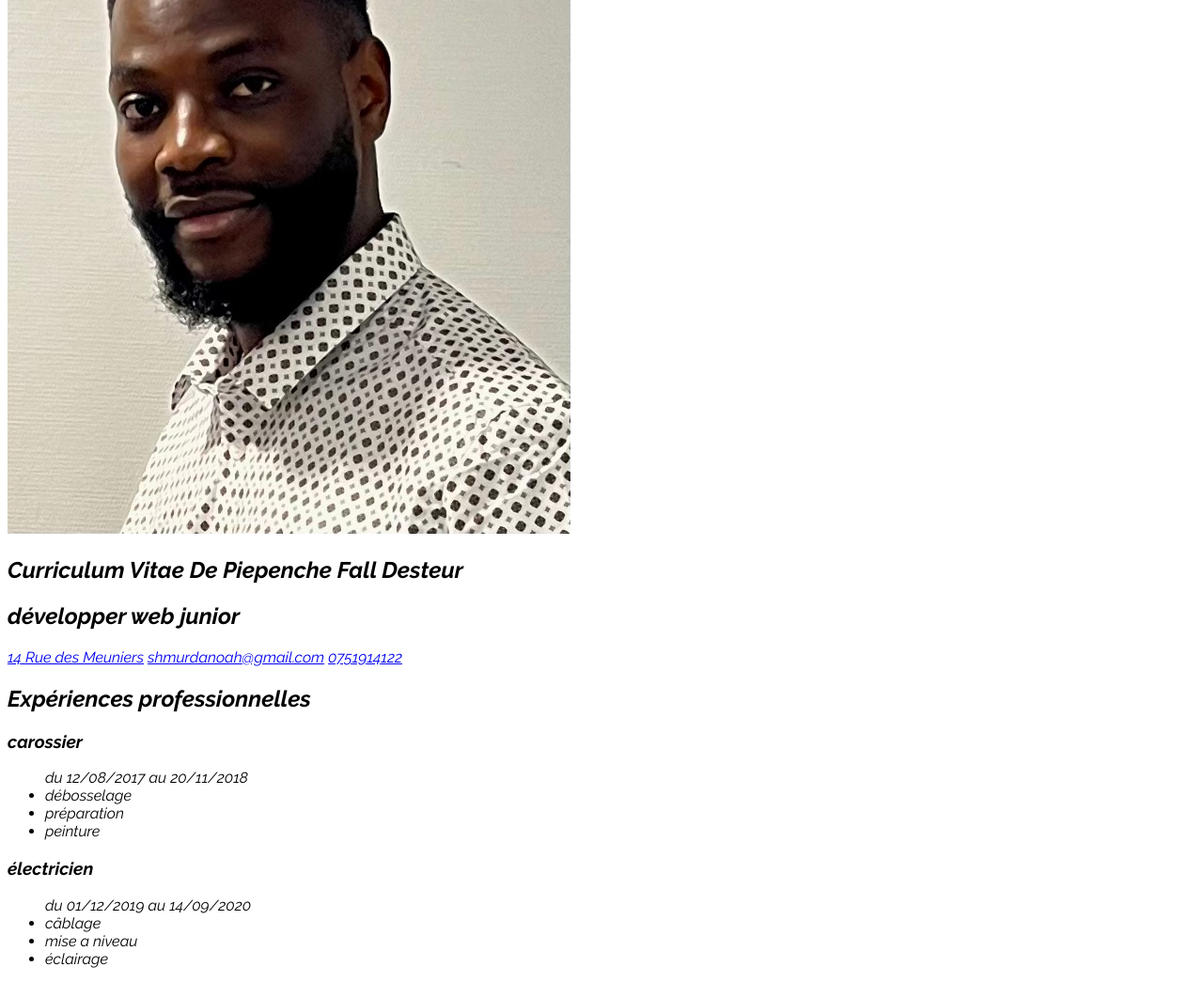
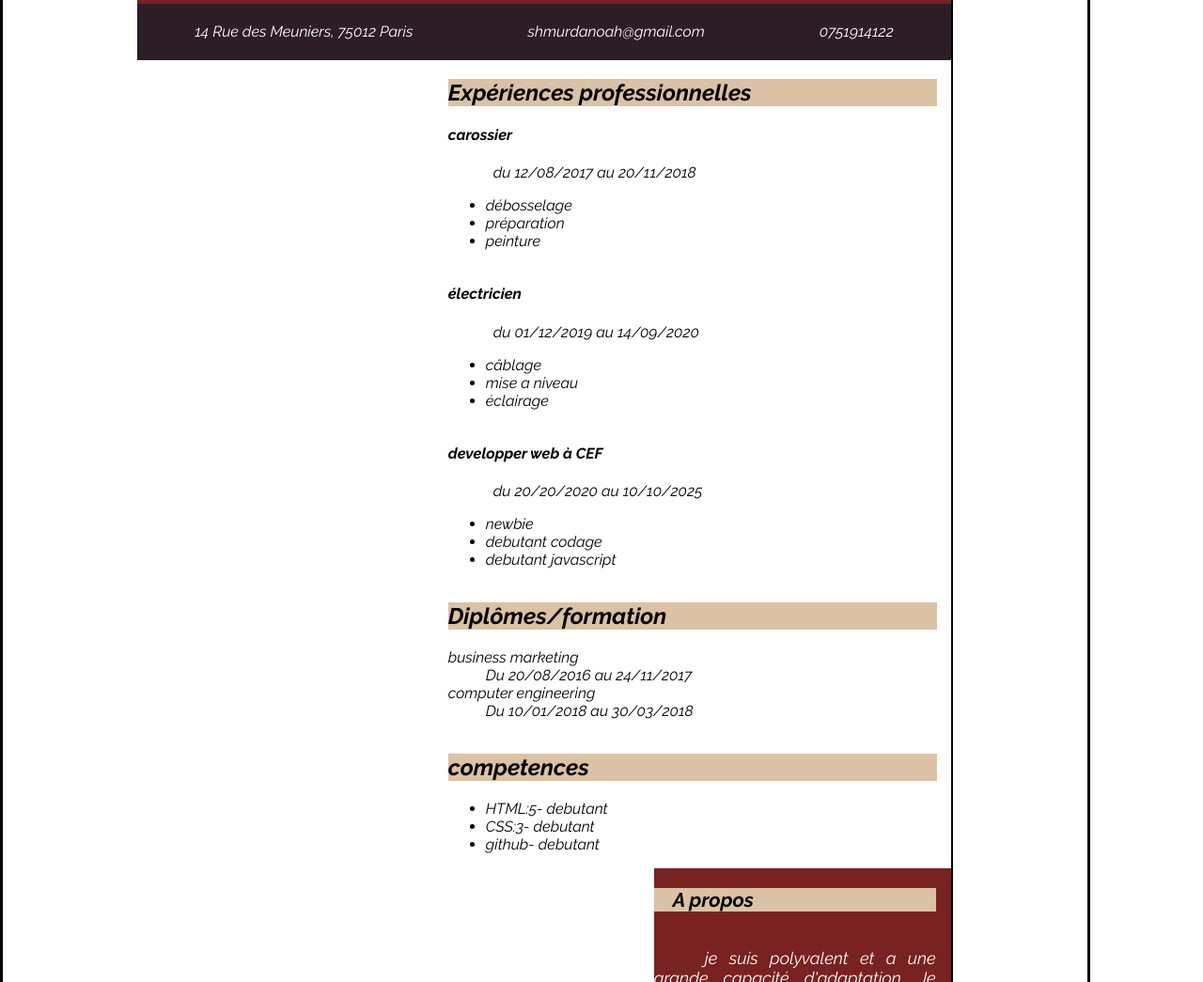
Before and after one commit to desteur1/correction-CV, a plain HTML site: page index.html in a window 1280 px wide. Shown: the part 241-1286 px from the top of the page at 94% size. Drawn offline with Linux system fonts and the light colour scheme.

Commit message:
add review css/html

```diff
--- a/assets/stylesheet/start.css
+++ b/assets/stylesheet/start.css
@@ -4,9 +4,151 @@
     src: url(/assets/font/Raleway-Italic-VariableFont_wght.ttf);
 }
 html{
-    width: 100%;
+    width: 1160px;
+    box-sizing: border-box;
+    background-color: white;
+    border: solid;
 }
 body {
     font-family:"raleway", sans-serif;
     width: 75%;
+    margin: auto;
+    display: flex;
+    flex-direction: column;
+    background-color: #782221;
+    border-right:2px solid;
+
+
 }
+
+.menu_item {
+    height: 100px;
+    width: 100px;
+    border-radius: 50px;
+    box-shadow: 1px 1px 20px 1px orange;
+    cursor: zoom-in;
+
+}
+
+.menu {
+    display: flex;
+    flex-wrap: wrap;
+    flex-direction: column;
+    justify-content: center;
+    align-content: center;
+    align-items: center;
+    height: 100%;
+    color: white;
+
+}
+a {
+    text-decoration: none;
+    color: white;
+}
+a:hover{
+    text-decoration: underline;
+}
+
+h1 {
+    font-family:"lato";
+
+}
+#skills{
+    border: none;
+    background: none;
+}
+h2, h3 {
+    background-color: #dbc2a4;
+}
+h2:hover{
+   border-left: 5px solid #2c1d27;
+}
+h3{
+    color: black;
+    padding-left: 20px;
+
+}
+
+.menu_item_active{
+    display: flex;
+    width: 100%;
+    justify-content: space-around;
+    background-color: #2c1d27;
+    height: 60px;
+    flex-wrap: wrap;
+    align-items: center;
+}
+main{
+    background-color: white;
+    display: flex;
+    flex-wrap: wrap;
+    flex-direction: row-reverse;
+    height: 100%;
+}
+.section_menu{
+    display: flex;
+    flex-wrap: wrap;
+    flex-direction: column;
+    width: 520px;
+    padding-left: 15px;
+    padding-right: 15px;
+
+
+
+}
+.aside_menu{
+background-color:#782221 ;
+display: flex;
+flex-wrap: wrap;
+flex-direction: column;
+width: 300px;
+font-size: large;
+/* line-height: 1.5em; */
+color: white;
+padding-right: 16px;
+text-align: justify;
+
+
+}
+
+p {
+    text-indent: 3em;
+}
+footer{
+    background-color: #782221;
+    display: flex;
+    height: 75px;
+    justify-content: center;
+    align-items: center;
+    flex-wrap: wrap;
+    padding-top: 20px;
+    gap: 10px;
+
+}
+#link_facebook {
+    height: 25px;
+    width: 25px;
+    opacity: 1.0;
+
+}
+#link_github {
+    display: flex;
+    height: 25px;
+    width: 25px;
+    opacity: 1.0;
+
+}
+
+small{
+    display: flex;
+    height: 100%;
+    width: 100%;
+    justify-content: center;
+    color: white;
+}
+#link_facebook:hover{
+    opacity: 0.5;
+}
+#link_github:hover{
+    opacity: 0.5;
+}
--- a/assets/stylesheet/style.css
+++ /dev/null
@@ -1,4 +0,0 @@
-@import url('https://fonts.googleapis.com/css2?family=Lato:ital,wght@1,700&display=swap');
-font-family: 'Lato', sans-serif;
-@import url('https://fonts.googleapis.com/css2?family=Raleway:ital@1&display=swap');
-font-family: 'Raleway', sans-serif;
--- a/index.html
+++ b/index.html
@@ -1,112 +1,117 @@
 <!DOCTYPE html>
-<html lang="en">
+<html lang="fr">
 <head>
-    <meta charset="UTF-8">
+    <meta charset="utf-8">
+    <meta http-equiv="cache-control" content="private">
     <meta name="description" content="Newbie developper web(maitrise html,debutant en css)">
     <meta name="viewport" content="width=device-width, initial-scale=1.0">
-    <link rel="shortcut icon" href="./image/fav.ico">
+    <link rel="icon" href="./image/fav.ico">
     <title>MON CV</title>
     <link rel="stylesheet" href="./assets/stylesheet/start.css">
 </head>
 <body>
     <header>
         <nav class="menu">
-              <a href="./image/image.jpg"><img   src="./image/image.jpg" alt="photos de profile"></a>
+              <a href="./image/image.jpg" target="_blank"><img   src="./image/image.jpg" class="menu_item" alt="photos de profile"></a>
 
                     <h1> Curriculum Vitae De Piepenche Fall Desteur</h1>
-                <h2>développer web junior</h2>
-
-                <a href="https://www.google.com/maps/place/14+Rue+des+Meuniers,+75012+Paris/@48.8338536,2.3984672,17z/data=!3m1!4b1!4m6!3m5!1s0x47e6725d4bef950d:0x936177fd83297964!8m2!3d48.8338536!4d2.3984672!16s%2Fg%2F11c5lth2_1?entry=ttu">14 Rue des Meuniers</a>
+                    <h2 id="skills">développer web junior</h2>
+             <article class="menu_item_active">
+                        <a href="https://www.google.com/maps/place/14+Rue+des+Meuniers,+75012+Paris/@48.8338536,2.3984672,17z/data=!3m1!4b1!4m6!3m5!1s0x47e6725d4bef950d:0x936177fd83297964!8m2!3d48.8338536!4d2.3984672!16s%2Fg%2F11c5lth2_1?entry=ttu" target="_blank">14 Rue des Meuniers, 75012 Paris</a>
 
                         <a href="mailto:shmurdanoah@gmail.com>">shmurdanoah@gmail.com</a>
                         <a href="tel:0751914122">0751914122</a>
+            </article>
         </nav>
     </header>
+       <!-- debut de mon main de couleur blanche -->
     <main>
-
-            <article class="article_1">
+             <section class="section_menu">
+                          <article class="article_menu">
                                 <h2>Expériences professionnelles</h2>
-                          <h3>carossier</h3>
-                    <ul class="article_1_list">
-                                du 12/08/2017 au 20/11/2018
-                            <li class="article_1_item">débosselage</li>
+                                <h4>carossier</h4>
+                                <p>du 12/08/2017 au 20/11/2018</p>
+                             <ul class="article_list">
+                                 <li class="article_item">débosselage</li>
                                  <li>préparation</li>
                                 <li>peinture</li>
                             </ul>
                     </article>
 
-            <article class="article_2">
-                                    <h3>électricien</h3>
+                        <article class="article_menu_1">
+                                    <h4>électricien</h4>
+                                    <p>du 01/12/2019 au 14/09/2020</p>
 
-                                <ul class="article_2_list">
-                                        du 01/12/2019 au 14/09/2020
-                                    <li class="article_2_item">câblage</li>
+                                <ul class="article_list_1">
+                                        <li class="article_item_1">câblage</li>
                                     <li>mise a niveau</li>
                                     <li>éclairage</li>
                                 </ul>
                         </article>
 
-                <article class="article_3">
-                            <h3>developper web à CEF</h3>
+                         <article class="article_menu_2">
+                                <h4>developper web à CEF</h4>
+                                <p>du 20/20/2020 au 10/10/2025</p>
 
-                            <ul class="article_3_list">
-                                du 20/20/2020 au 10/10/2025
-                                <li class="article_3_item">newbie</li>
+                                <ul class="article_list_2">
+                                    <li class="article_item_2">newbie</li>
                                     <li>debutant codage</li>
                                     <li>debutant javascript</li>
                                 </ul>
                         </article>
 
-                <article class="article_4">
+                          <section class="describe_menu">
                                        <h2>Diplômes/formation</h2>
-                            <dl class="article_4_list">
-                                    <dt class="article_4_item">business marketing</dt>
+                                    <dl class="describe_list">
+                                          <dt class="describe_item">business marketing</dt>
                                             <dd>Du 20/08/2016 au 24/11/2017</dd>
                                            <dt>computer engineering</dt>
                                         <dd>Du 10/01/2018 au 30/03/2018</dd>
                                    </dl>
-            </article>
-                <article class="article_5">
+                           </section>
+
+                  <section class="describe_menu_1">
                             <h2>competences</h2>
 
-                            <ul class="article_5_list">
-                            <li class="article_5_item">HTML:5- debutant</li>
+                            <ul class="describe_list_1">
+                            <li class="describe_item_1">HTML:5- debutant</li>
                             <li>CSS:3- debutant</li>
                             <li>github- debutant</li>
                             </ul>
+                   </section>
+        </section>
+    <!-- fin de mon main de couleur blanche -->
+          <aside class="aside_menu">
+                <h3>A propos</h3>
+                <p>
+                    je suis polyvalent et a une grande capacité d'adaptation. Je mets au service de l'entreprise mes competences et ma motivation. Je parle plusieurs langues et aimes apprendre et transmettre mon savoir.</p>
 
-              </article>
+                  <h3>langues parlées</h3>
 
-      <article class="article_6">
-          <aside class="article_6_menu">
-                <h2>A propos</h2>
-                <p>
-                    je suis polyvalent et a une grande capacité d'adaptation,je mets au servise de l'entriprise,mes competences et ma motivation,je parle plusieurs langueset aimes apprendre et transmettre mon savoir.</p>
-
-                  <h2>langues parlées</h2>
-
-                <ul class="article_6_list_1">
+                <ul class="aside_menu_list_1">
                     <li>anglais</li>
                       <li>français</li>
                       <li>grec</li>
                     <li>bangangté</li>
                 </ul>
 
-                  <h2>centres d'interêts</h2>
-                    <ul class="article_6_list_2">
+                  <h3>centres d'interêts</h3>
+                    <ul class="aside_menu_list_2">
                         <li>musique</li>
                         <li>voyage</li>
                     </ul>
            </aside>
-    </article>
-     <footer class="footer">
-                <a href="https://www.facebook.com/fallwalkerdesteur/?viewas=&should_open_composer=false&show_switched_toast=false&show_invite_to_follow=false&show_switched_tooltip=false&show_podcast_settings=false&show_community_review_changes=false&show_community_rollback=false&show_follower_visibility_disclosure=false&bypass_exit_warning=true" class="footer_item_active_1"><img src="./image/facebook.png" style="width: 25px;height: 25px;" alt="facebook"></a>
+        </main>
 
-               <a href="https://github.com/desteur1/My-First-CV" class="footer_item_active_2"><img src="./image/github.png" style="width: 25px;height: 25px;" alt="github"></a>
+    <footer class="footer_menu">
+        <a href="https://www.facebook.com/fallwalkerdesteur/?viewas=&should_open_composer=false&show_switched_toast=false&show_invite_to_follow=false&show_switched_tooltip=false&show_podcast_settings=false&show_community_review_changes=false&show_community_rollback=false&show_follower_visibility_disclosure=false&bypass_exit_warning=true" target="_blank"><img src="/image/facebook.png" id="link_facebook" alt="facebook"></a>
+
+       <a href="https://github.com/desteur1/My-First-CV" target="_blank"><img src="./image/github.png" id="link_github" alt="github"></a>
 
    <small>dernière mis à joour le 10 aout 2022</small>
 </footer>
-    </main>
+
+
 
 </body>
 </html>
```
Lines whose indentation alone changed are shown as unchanged.
